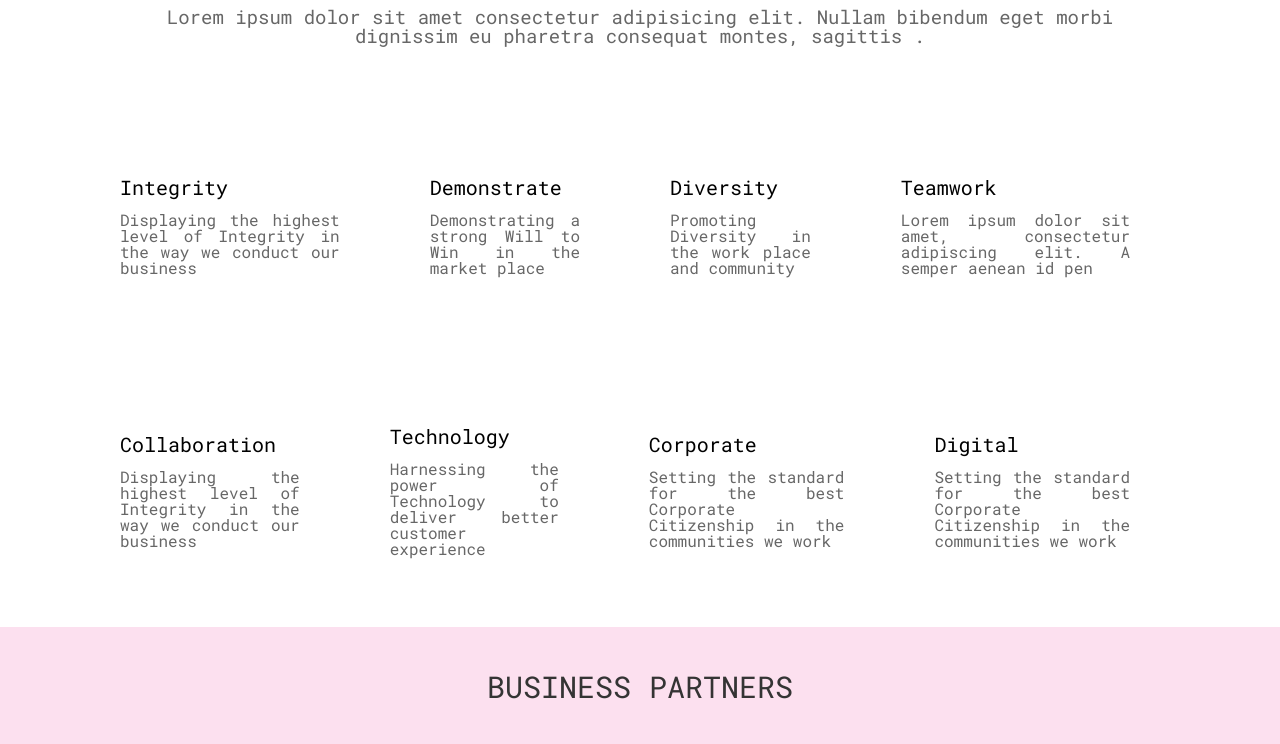
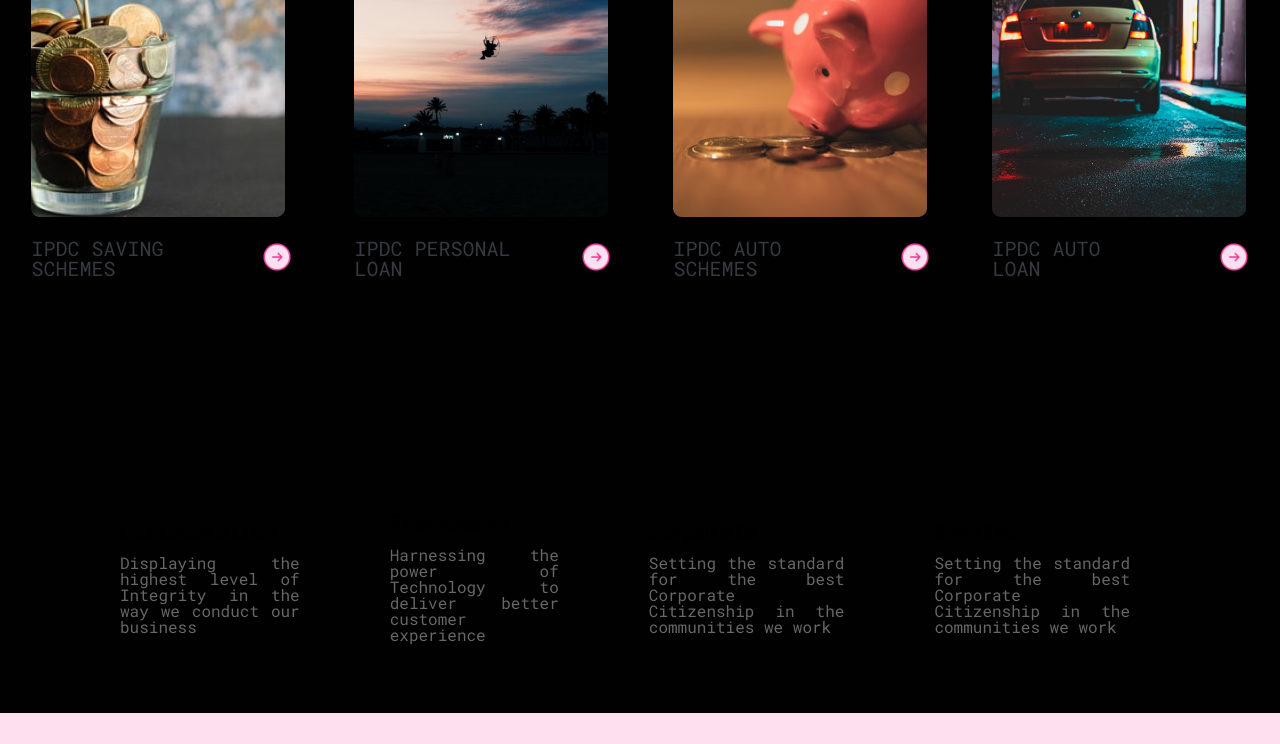
Before and after one commit to bazant23/p-gina-noticias, a plain HTML site: page index.html in a window 1280 px wide. Shown: the part 213-957 px from the top of the page. Drawn offline with Linux system fonts and the light colour scheme; a web font is replaced by a local one.

Commit message:
voltei a commitar

```diff
--- a/index.html
+++ b/index.html
@@ -35,76 +35,53 @@
     </header>
     <main class="inicio_1">
 
-        </div>
 
         <div>
-            <div class="partt1">
-                <div class="parrte11">
-                    <p>Creating Extraordinary Customer Experience</p>
-                </div>
-            </div>
-            <div class="parrte111">
-                <p>Lorem ipsum dolor sit amet consectetur adipisicing elit. Nullam bibendum eget morbi <br> dignissim eu
-                    pharetra consequat montes, sagittis .</p>
-            </div>
-        </div>
-
-        <div>
-            <div class="aabb">
-                <div class="pat1">
-                    <div>
-                        <div>
-                            <div class="ppat0">
-                                <h1>Integrity</h1>
+            <div class="parte74">
+                <div>
+                    <img src="/img/Image (1).png" alt="">
+                    <div class="parte75">
+                        <p>IPDC SAVING <br> SCHEMES </p>
+                        <div class="hmm">
+                            <div class="seta">
+                                <img src="/icons/direito correto.png" width="30px">
                             </div>
-                            <div class="cooler">
-                                <p>Displaying the highest level of Integrity in the way we conduct our business</p>
-                            </div>
-                        </div>
-
-                    </div>
-
-                </div>
-
-
-                <div class="pat1">
-                    <div>
-                        <div class="ppat0">
-                            <h1>Demonstrate</h1>
-                        </div>
-                        <div class="cooler">
-                            <p>Demonstrating a strong Will to Win in the market place</p>
                         </div>
                     </div>
                 </div>
 
-                <div class="pat1">
-                    <div>
-                        <div class="ppat0">
-                            <h1>Diversity</h1>
-                        </div>
-                        <div class="cooler">
-                            <p>Promoting Diversity in the work place and community</p>
+                <div>
+                    <img src="/img/Image (2).png" alt="">
+                    <div class="parte75">
+                        <p>IPDC PERSONAL <br> LOAN </p>
+                        <div class="seta">
+                            <img src="/icons/direito correto.png" width="30px">
                         </div>
                     </div>
-
-
                 </div>
 
-                <div class="pat1">
-                    <div>
-                        <div>
-                            <div class="ppat0">
-                                <h1>Teamwork</h1>
-                            </div>
-                            <div class="cooler">
-                                <p>Lorem ipsum dolor sit amet, consectetur adipiscing elit. A semper aenean id pen</p>
+                <div>
+                    <img src="/img/Image (3).png" alt="">
+                    <div class="parte75">
+                        <p>IPDC AUTO <br> SCHEMES </p>
+                        <div class="porquinn">
+                            <div class="seta">
+                                <img src="/icons/direito correto.png" width="30px">
                             </div>
                         </div>
                     </div>
+                </div>
 
-
-
+                <div>
+                    <img src="/img/Image (4).png" alt="">
+                    <div class="parte75">
+                        <p>IPDC AUTO <br> LOAN </p>
+                        <div class="seta">
+                            <div class="porquinn">
+                                <img src="/icons/direito correto.png" width="30px">
+                            </div>
+                        </div>
+                    </div>
                 </div>
             </div>
 
--- a/style.css
+++ b/style.css
@@ -11,6 +11,9 @@
     font-family: 'Oswald', sans-serif;
     font-family: 'Roboto Mono', monospace;
 }
+body {
+    background-color: #010101;
+}
 
 .header1 {
     display: flex;
@@ -22,7 +25,7 @@
 }
 
 a {
-    color: #010101;
+    color: #fff;
     text-decoration: none;
 }
 
@@ -57,6 +60,8 @@ a {
     justify-content: center;
 }
 
+
+
 /*fim da header*/
 
 
@@ -65,29 +70,7 @@ a {
 
 /*parte 3*/
 
-.partt1 {
-    display: flex;
-    flex-direction: column;
-    justify-content: center;
-    align-items: center;
-}
 
-.parrte11 {
-    margin-top: 7%;
-    font-size: 40px;
-    margin-bottom: 2%;
-    font-family: 'Dela Gothic One', cursive;
-    color: #343434;
-}
-
-.parrte111 {
-    display: flex;
-    justify-content: center;
-    font-size: 19px;
-    text-align: center;
-    color: #676767;
-    margin-bottom: 8%;
-}
 
 /*parte 4*/
 
```
Also changed, not shown: anúncios/R.jpeg (added), anúncios/finalfantasy.jpg (added), anúncios/pokemon.jpg (added), anúncios/trynda.jpg (added).
